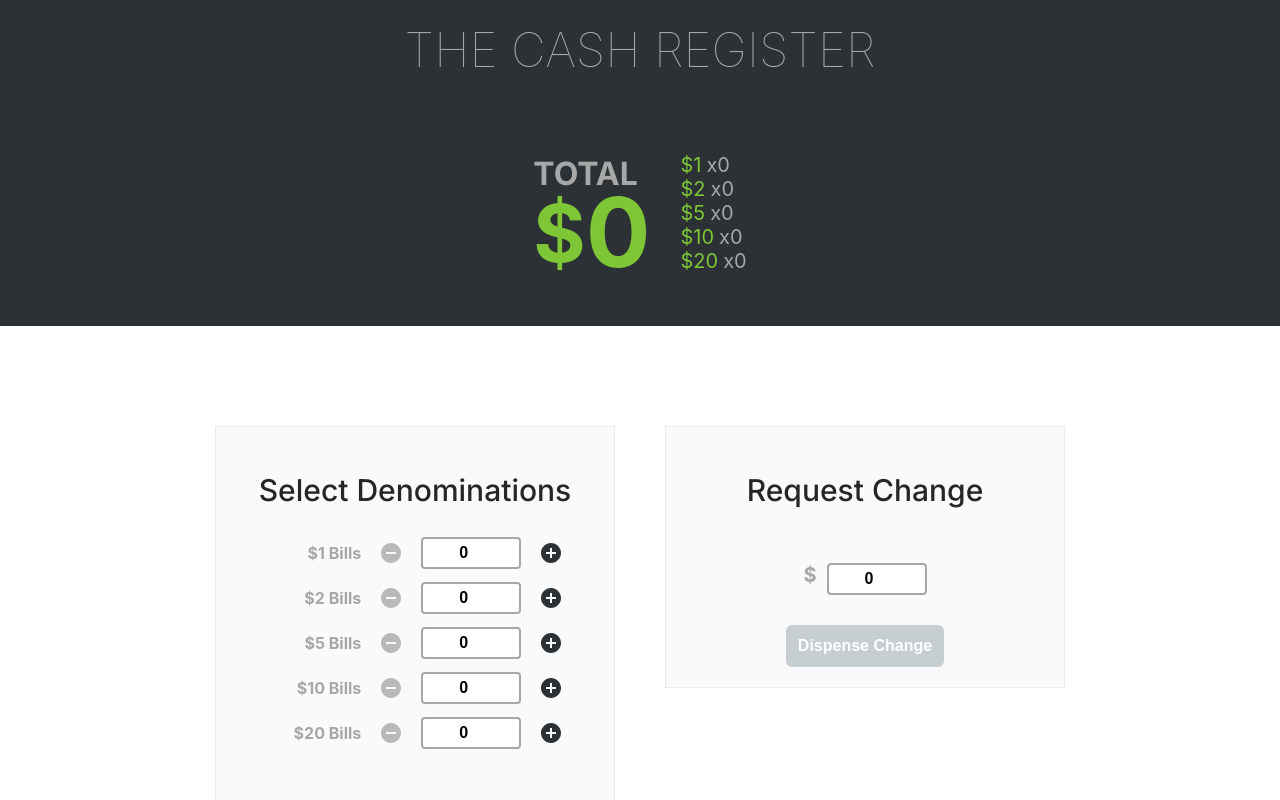
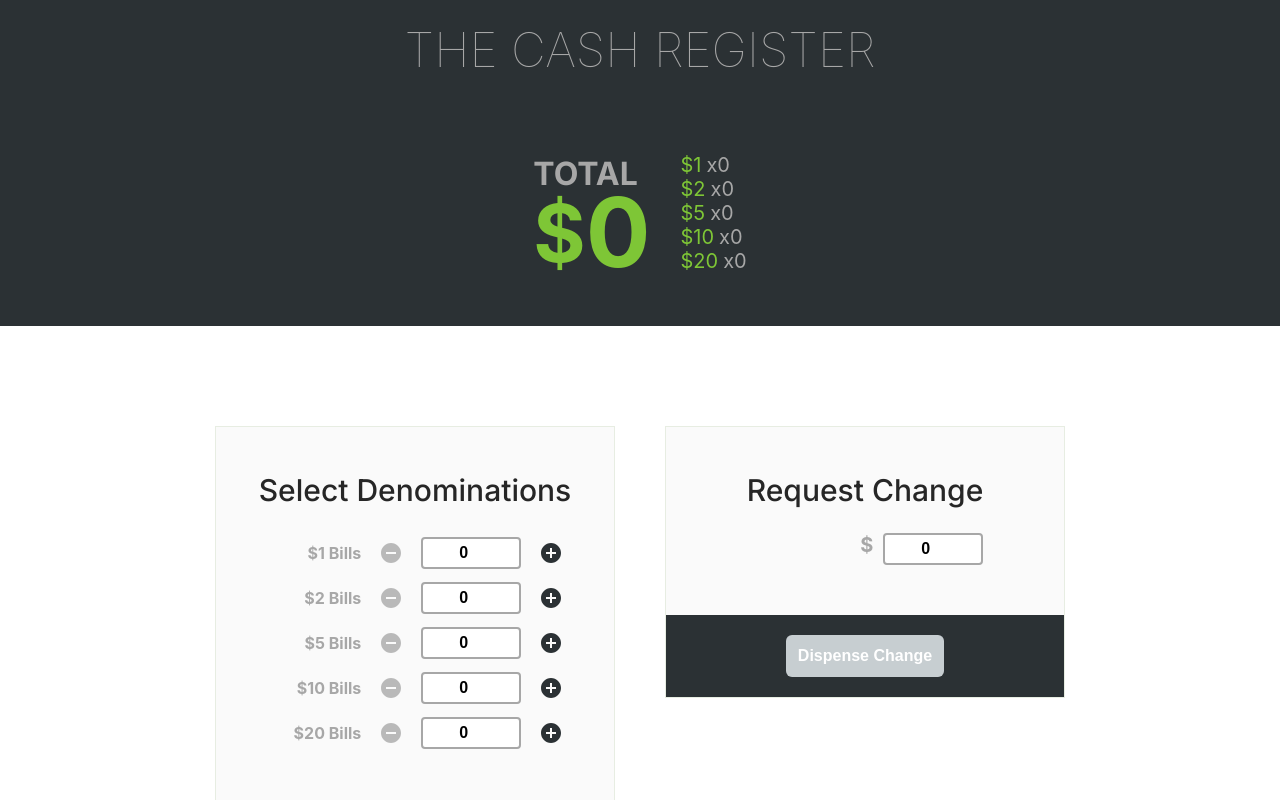
Before and after one commit to readysetgit/cash-register, a React (Create React App) app: page / in a window 1280 px wide. Shown: the top 800 px of the page. Built offline with nearby package versions, Linux system fonts and the light colour scheme.

Commit message:
css consistency

```diff
--- a/src/App.scss
+++ b/src/App.scss
@@ -12,6 +12,14 @@
 .flex-col {
   display: flex;
   flex-direction: column;
+}
+
+.p20 {
+  padding: 20px;
+}
+
+:disabled {
+  pointer-events: none;
 }
 
 .all-actions-container {
@@ -29,7 +37,7 @@
 }
 
 
-@media only screen and (min-width: 1024px){
+@media only screen and (min-width: 1024px) {
   .all-actions-container {
     flex-direction: row;
     gap: 50px;
--- a/src/components/ChangeMoney.jsx
+++ b/src/components/ChangeMoney.jsx
@@ -18,6 +18,7 @@ function ChangeMoney({ onChangeMoney, total }) {
 
   return (
     <div className="change-money-container">
+      <div className='p20'>
         <h2 className="box-title">Request Change</h2>
         <div className="row-container">
           <span className="x-bills large">$</span>
@@ -28,14 +29,18 @@ function ChangeMoney({ onChangeMoney, total }) {
             onChange={handleChange}
           />
         </div>
+      </div>
+      <div className="change-money-bottom">
         <button
-        className="register-btn"
+          className="register-btn dispense-change-btn"
           disabled={!changeAmount}
           onClick={handleDispenseChange}
         >
           Dispense Change
         </button>
       </div>
+
+    </div>
   );
 }
 
--- a/src/components/ChangeMoney.scss
+++ b/src/components/ChangeMoney.scss
@@ -1,8 +1,4 @@
-.box-title {
-    font-family: "Inter", sans-serif;
-    font-weight: 500;
-    font-size: 30px;
-}
+
 .change-money-container {
     display: flex;
     flex-direction: column;
@@ -10,7 +6,7 @@
 
     align-items: center;
     background-color: #FAFAFA;
-    padding: 20px;
+    // padding: 20px;
     border: 1px solid #E7EDE2;
     max-width: 85%;
     width: 400px;
@@ -31,6 +27,17 @@
 
 }
 
+.change-money-bottom {
+    padding: 20px;
+    background-color: #2B3134;
+    width: 100%;
+    text-align: center;
+}
+
+.register-btn.dispense-change-btn {
+    background-color: #E06C6C;
+}
+
 .x-bills.large {
     font-size:20px;
 }
```
Lines whose indentation alone changed are shown as unchanged.
